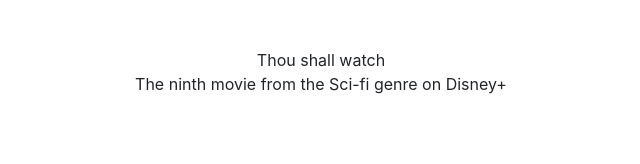
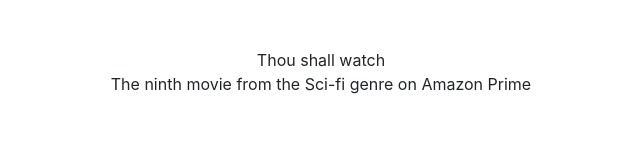
Before and after one commit to neelindap/dekhte-hai, a React (Create React App) app: page / in a window 1280 px wide. Shown: the top 164 px of the page, without its empty margins (319-959 px from the left). Built offline with nearby package versions, Linux system fonts and the light colour scheme.

Commit message:
Rolling logic for platforms

```diff
--- a/src/components/PlatformSelector.js
+++ b/src/components/PlatformSelector.js
@@ -1,8 +1,21 @@
-import { randomNumber } from '../libs/randomNumberPicker';
+import { useRolling } from "../hook/useRolling";
+import { TransitionGroup, CSSTransition } from "react-transition-group";
 
 const PlatformSelector = () => {
-  const platforms = ['Netflix', 'Amazon Prime', 'Disney+', 'Hulu', 'Apple TV'];
-  return platforms[randomNumber(platforms.length)];
-}
+  const platforms = ["Netflix", "Amazon Prime", "Disney+", "Hulu", "Apple TV"];
+  const selected = useRolling(platforms);
+
+  return (
+    <TransitionGroup component="span">
+      <CSSTransition
+        classNames="ctr"
+        timeout={{ enter: 100, exit: 100 }}
+        unmountOnExit
+      >
+        <span>{platforms[selected]}</span>
+      </CSSTransition>
+    </TransitionGroup>
+  );
+};
 
 export default PlatformSelector;
```
